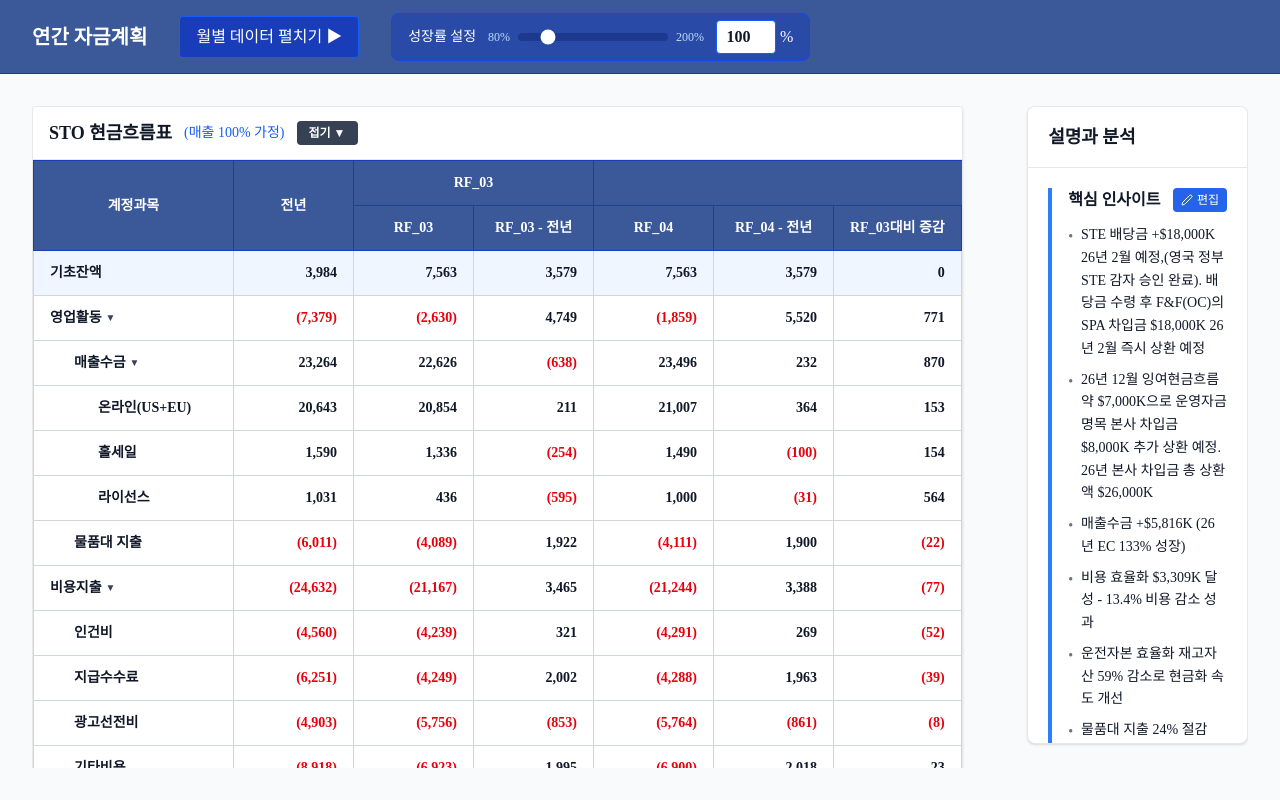
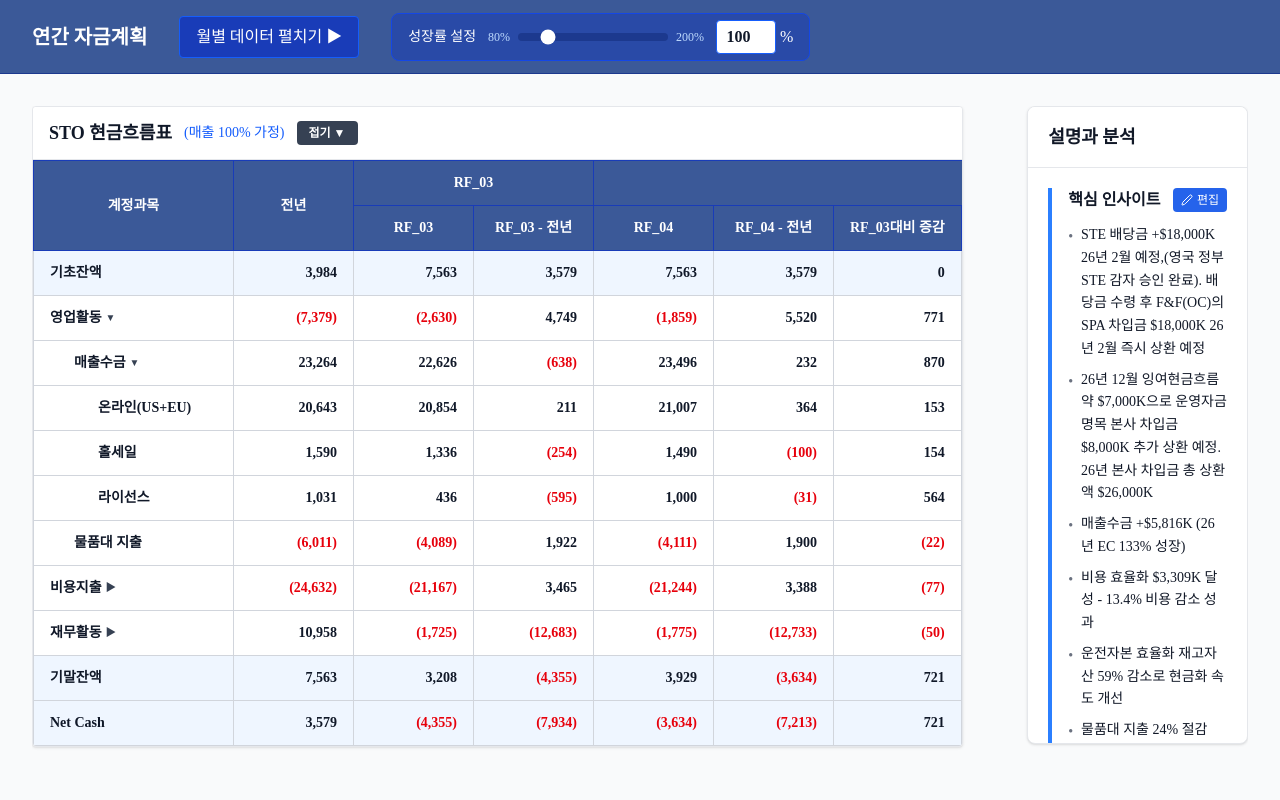
Before and after one commit to kyeongsoo88/stocashnew, a Next.js app: page / in a window 1280 px wide. Built offline with nearby package versions, Linux system fonts and the light colour scheme; a web font is replaced by a local one.

Commit message:
Set default collapsed state for expense items in both STO and STE tables
Change default expanded items to only include '영업활동', '매출수금', and '로열티수금'. Both '비용지출' sections are now collapsed by default.

Co-authored-by: Cursor <cursoragent@cursor.com>

```diff
--- a/components/DataTable.tsx
+++ b/components/DataTable.tsx
@@ -145,8 +145,8 @@ export const DataTable: React.FC<DataTableProps> = ({
             if (next[n.id] === undefined) {
               changed = true;
               const name = n.data[0] || '';
-              // 영업활동, 매출수금, 로열티수금, 비용지출은 펼침 / 재무활동은 접힘
-              if (name.includes('영업활동') || name.includes('매출수금') || name.includes('로열티수금') || name.includes('비용지출')) {
+              // 영업활동, 매출수금, 로열티수금은 펼침 / 비용지출, 재무활동은 접힘
+              if (name.includes('영업활동') || name.includes('매출수금') || name.includes('로열티수금')) {
                 next[n.id] = true;
               } else {
                 next[n.id] = false;
```
